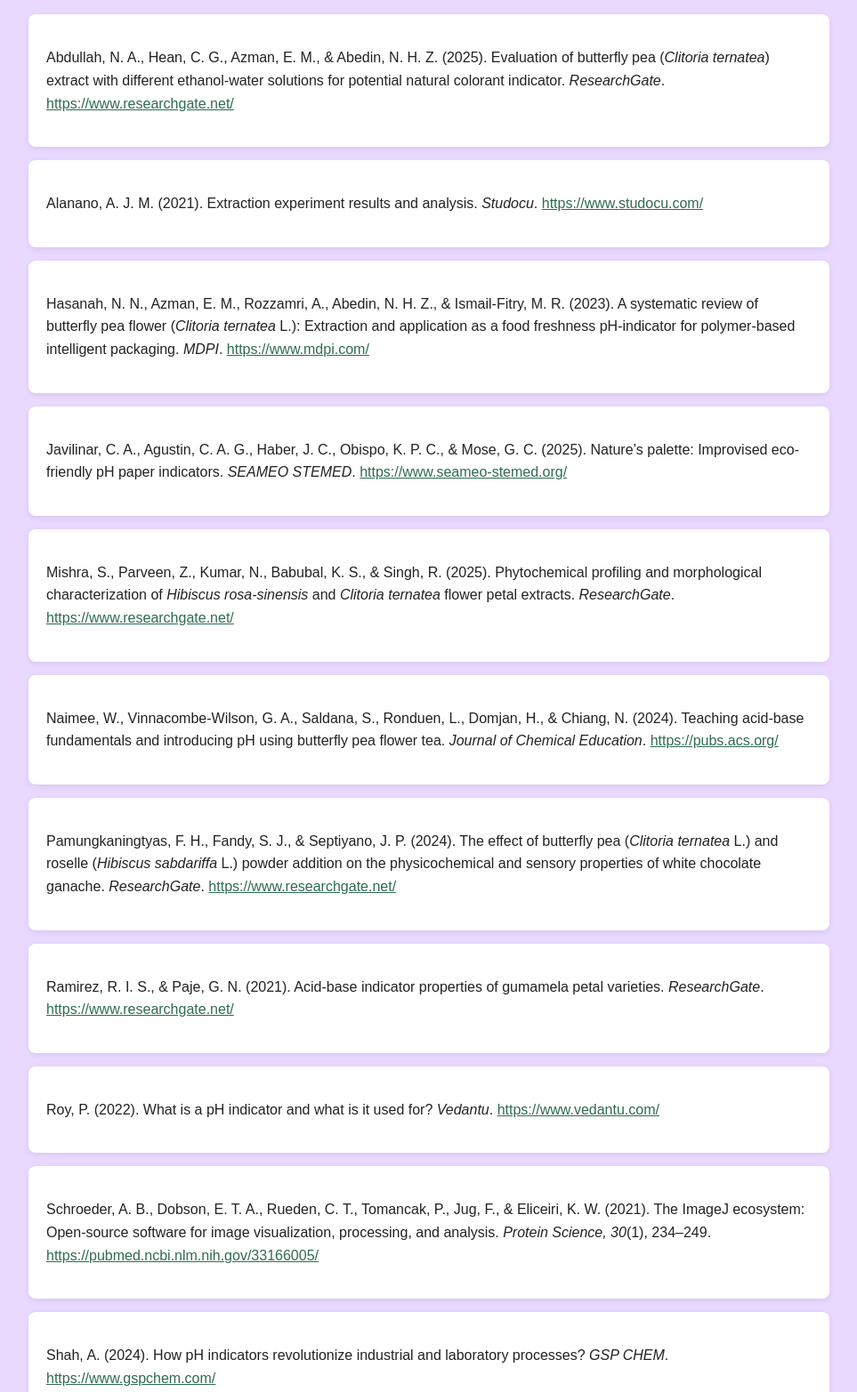
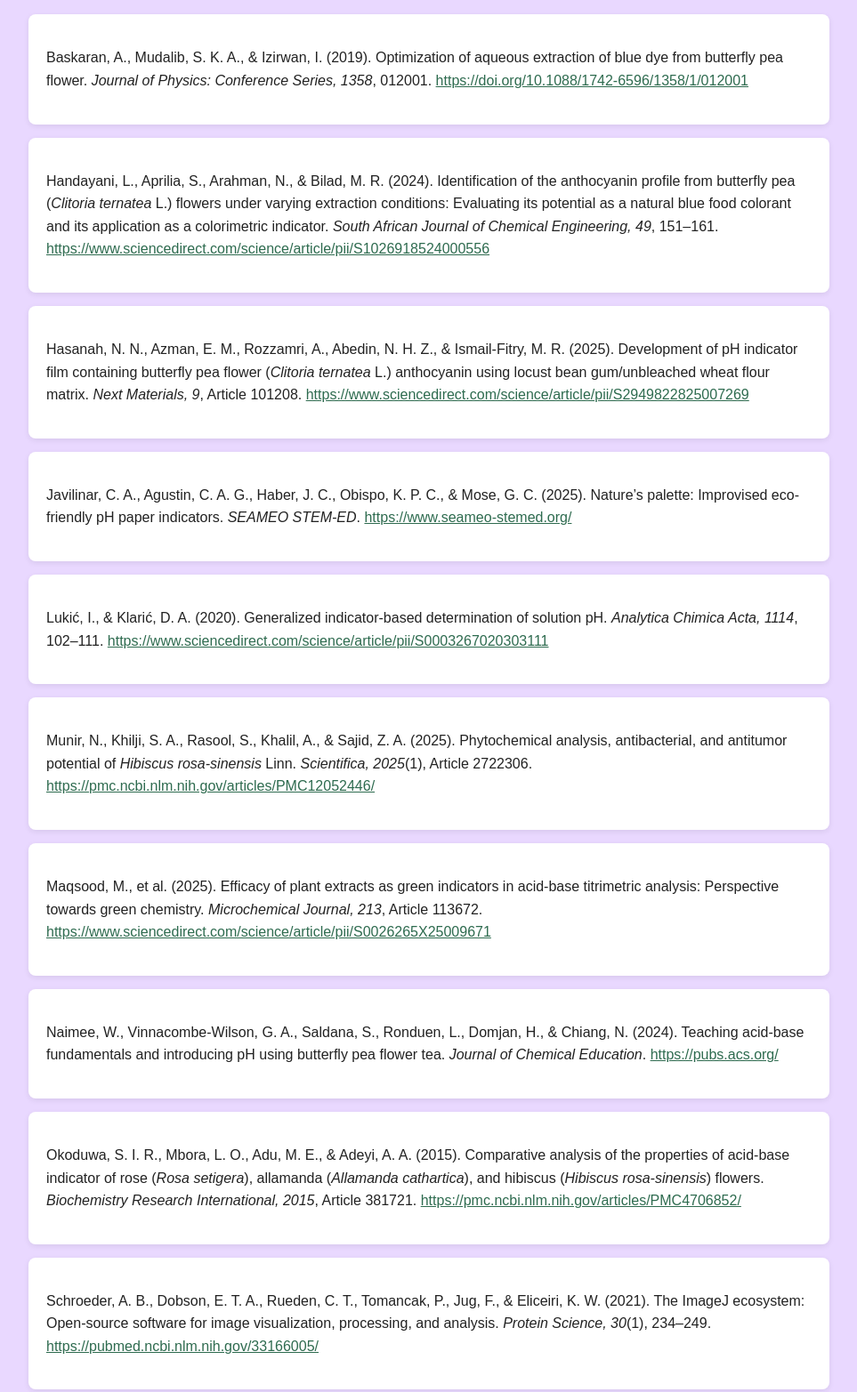
Before and after one commit to arellanoyurie38-hue/SIP-Citations, a plain HTML site: page index.html in a window 1280 px wide. Shown: the part 373-1938 px from the top of the page at 89% size, without its empty margins (158-1121 px from the left). Drawn offline with Linux system fonts and the light colour scheme.

Commit message:
Add files via upload

```diff
--- a/index.html
+++ b/index.html
@@ -24,147 +24,37 @@
             <h2>References</h2>
 
             <div class="citation">
-                <p>
-                    Abdullah, N. A., Hean, C. G., Azman, E. M., &amp; Abedin, N. H. Z. (2025).
-                    Evaluation of butterfly pea (<em>Clitoria ternatea</em>) extract with different
-                    ethanol-water solutions for potential natural colorant indicator.
-                    <em>ResearchGate</em>.
-                    <a href="https://www.researchgate.net/" target="_blank">
-                        https://www.researchgate.net/
-                    </a>
-                </p>
+                <p>Baskaran, A., Mudalib, S. K. A., & Izirwan, I. (2019). Optimization of aqueous extraction of blue dye from butterfly pea flower. <em>Journal of Physics: Conference Series, 1358</em>, 012001. <a href="https://doi.org/10.1088/1742-6596/1358/1/012001" target="_blank" rel="noopener noreferrer">https://doi.org/10.1088/1742-6596/1358/1/012001</a></p>
             </div>
-
             <div class="citation">
-                <p>
-                    Alanano, A. J. M. (2021).
-                    Extraction experiment results and analysis.
-                    <em>Studocu</em>.
-                    <a href="https://www.studocu.com/" target="_blank">
-                        https://www.studocu.com/
-                    </a>
-                </p>
+                <p>Handayani, L., Aprilia, S., Arahman, N., & Bilad, M. R. (2024). Identification of the anthocyanin profile from butterfly pea (<em>Clitoria ternatea</em> L.) flowers under varying extraction conditions: Evaluating its potential as a natural blue food colorant and its application as a colorimetric indicator. <em>South African Journal of Chemical Engineering, 49</em>, 151–161. <a href="https://www.sciencedirect.com/science/article/pii/S1026918524000556" target="_blank" rel="noopener noreferrer">https://www.sciencedirect.com/science/article/pii/S1026918524000556</a></p>
             </div>
-
             <div class="citation">
-                <p>
-                    Hasanah, N. N., Azman, E. M., Rozzamri, A., Abedin, N. H. Z., &amp;
-                    Ismail-Fitry, M. R. (2023). A systematic review of butterfly pea flower
-                    (<em>Clitoria ternatea</em> L.): Extraction and application as a food freshness
-                    pH-indicator for polymer-based intelligent packaging.
-                    <em>MDPI</em>.
-                    <a href="https://www.mdpi.com/" target="_blank">
-                        https://www.mdpi.com/
-                    </a>
-                </p>
+                <p>Hasanah, N. N., Azman, E. M., Rozzamri, A., Abedin, N. H. Z., & Ismail-Fitry, M. R. (2025). Development of pH indicator film containing butterfly pea flower (<em>Clitoria ternatea</em> L.) anthocyanin using locust bean gum/unbleached wheat flour matrix. <em>Next Materials, 9</em>, Article 101208. <a href="https://www.sciencedirect.com/science/article/pii/S2949822825007269" target="_blank" rel="noopener noreferrer">https://www.sciencedirect.com/science/article/pii/S2949822825007269</a></p>
             </div>
-
             <div class="citation">
-                <p>
-                    Javilinar, C. A., Agustin, C. A. G., Haber, J. C., Obispo, K. P. C., &amp;
-                    Mose, G. C. (2025). Nature’s palette: Improvised eco-friendly pH paper
-                    indicators.
-                    <em>SEAMEO STEMED</em>.
-                    <a href="https://www.seameo-stemed.org/" target="_blank">
-                        https://www.seameo-stemed.org/
-                    </a>
-                </p>
+                <p>Javilinar, C. A., Agustin, C. A. G., Haber, J. C., Obispo, K. P. C., & Mose, G. C. (2025). Nature’s palette: Improvised eco-friendly pH paper indicators. <em>SEAMEO STEM-ED</em>. <a href="https://www.seameo-stemed.org/" target="_blank" rel="noopener noreferrer">https://www.seameo-stemed.org/</a></p>
             </div>
-
             <div class="citation">
-                <p>
-                    Mishra, S., Parveen, Z., Kumar, N., Babubal, K. S., &amp; Singh, R. (2025).
-                    Phytochemical profiling and morphological characterization of
-                    <em>Hibiscus rosa-sinensis</em> and <em>Clitoria ternatea</em> flower petal
-                    extracts.
-                    <em>ResearchGate</em>.
-                    <a href="https://www.researchgate.net/" target="_blank">
-                        https://www.researchgate.net/
-                    </a>
-                </p>
+                <p>Lukić, I., & Klarić, D. A. (2020). Generalized indicator-based determination of solution pH. <em>Analytica Chimica Acta, 1114</em>, 102–111. <a href="https://www.sciencedirect.com/science/article/pii/S0003267020303111" target="_blank" rel="noopener noreferrer">https://www.sciencedirect.com/science/article/pii/S0003267020303111</a></p>
             </div>
-
             <div class="citation">
-                <p>
-                    Naimee, W., Vinnacombe-Wilson, G. A., Saldana, S., Ronduen, L., Domjan, H.,
-                    &amp; Chiang, N. (2024). Teaching acid-base fundamentals and introducing
-                    pH using butterfly pea flower tea.
-                    <em>Journal of Chemical Education</em>.
-                    <a href="https://pubs.acs.org/" target="_blank">
-                        https://pubs.acs.org/
-                    </a>
-                </p>
+                <p>Munir, N., Khilji, S. A., Rasool, S., Khalil, A., & Sajid, Z. A. (2025). Phytochemical analysis, antibacterial, and antitumor potential of <em>Hibiscus rosa-sinensis</em> Linn. <em>Scientifica, 2025</em>(1), Article 2722306. <a href="https://pmc.ncbi.nlm.nih.gov/articles/PMC12052446/" target="_blank" rel="noopener noreferrer">https://pmc.ncbi.nlm.nih.gov/articles/PMC12052446/</a></p>
             </div>
-
             <div class="citation">
-                <p>
-                    Pamungkaningtyas, F. H., Fandy, S. J., &amp; Septiyano, J. P. (2024).
-                    The effect of butterfly pea (<em>Clitoria ternatea</em> L.) and roselle
-                    (<em>Hibiscus sabdariffa</em> L.) powder addition on the physicochemical
-                    and sensory properties of white chocolate ganache.
-                    <em>ResearchGate</em>.
-                    <a href="https://www.researchgate.net/" target="_blank">
-                        https://www.researchgate.net/
-                    </a>
-                </p>
+                <p>Maqsood, M., et al. (2025). Efficacy of plant extracts as green indicators in acid-base titrimetric analysis: Perspective towards green chemistry. <em>Microchemical Journal, 213</em>, Article 113672. <a href="https://www.sciencedirect.com/science/article/pii/S0026265X25009671" target="_blank" rel="noopener noreferrer">https://www.sciencedirect.com/science/article/pii/S0026265X25009671</a></p>
             </div>
-
             <div class="citation">
-                <p>
-                    Ramirez, R. I. S., &amp; Paje, G. N. (2021).
-                    Acid-base indicator properties of gumamela petal varieties.
-                    <em>ResearchGate</em>.
-                    <a href="https://www.researchgate.net/" target="_blank">
-                        https://www.researchgate.net/
-                    </a>
-                </p>
+                <p>Naimee, W., Vinnacombe-Wilson, G. A., Saldana, S., Ronduen, L., Domjan, H., & Chiang, N. (2024). Teaching acid-base fundamentals and introducing pH using butterfly pea flower tea. <em>Journal of Chemical Education</em>. <a href="https://pubs.acs.org/" target="_blank" rel="noopener noreferrer">https://pubs.acs.org/</a></p>
             </div>
-
             <div class="citation">
-                <p>
-                    Roy, P. (2022). What is a pH indicator and what is it used for?
-                    <em>Vedantu</em>.
-                    <a href="https://www.vedantu.com/" target="_blank">
-                        https://www.vedantu.com/
-                    </a>
-                </p>
+                <p>Okoduwa, S. I. R., Mbora, L. O., Adu, M. E., & Adeyi, A. A. (2015). Comparative analysis of the properties of acid-base indicator of rose (<em>Rosa setigera</em>), allamanda (<em>Allamanda cathartica</em>), and hibiscus (<em>Hibiscus rosa-sinensis</em>) flowers. <em>Biochemistry Research International, 2015</em>, Article 381721. <a href="https://pmc.ncbi.nlm.nih.gov/articles/PMC4706852/" target="_blank" rel="noopener noreferrer">https://pmc.ncbi.nlm.nih.gov/articles/PMC4706852/</a></p>
             </div>
-
             <div class="citation">
-                <p>
-                    Schroeder, A. B., Dobson, E. T. A., Rueden, C. T., Tomancak, P., Jug, F.,
-                    &amp; Eliceiri, K. W. (2021). The ImageJ ecosystem: Open-source software
-                    for image visualization, processing, and analysis.
-                    <em>Protein Science, 30</em>(1), 234–249.
-                    <a href="https://pubmed.ncbi.nlm.nih.gov/33166005/" target="_blank">
-                        https://pubmed.ncbi.nlm.nih.gov/33166005/
-                    </a>
-                </p>
+                <p>Schroeder, A. B., Dobson, E. T. A., Rueden, C. T., Tomancak, P., Jug, F., & Eliceiri, K. W. (2021). The ImageJ ecosystem: Open-source software for image visualization, processing, and analysis. <em>Protein Science, 30</em>(1), 234–249. <a href="https://pubmed.ncbi.nlm.nih.gov/33166005/" target="_blank" rel="noopener noreferrer">https://pubmed.ncbi.nlm.nih.gov/33166005/</a></p>
             </div>
-
             <div class="citation">
-                <p>
-                    Shah, A. (2024). How pH indicators revolutionize industrial and laboratory
-                    processes?
-                    <em>GSP CHEM</em>.
-                    <a href="https://www.gspchem.com/" target="_blank">
-                        https://www.gspchem.com/
-                    </a>
-                </p>
-            </div>
-
-            <div class="citation">
-                <p>
-                    Tejano, C. M. N. F., &amp; Arzaga-Malagday, J. (2025).
-                    Plant-based lake pigments extract of gumamela
-                    (<em>Hibiscus rosa-sinensis</em>) and butterfly pea
-                    (<em>Clitoria ternatea</em>) as natural paint: Pigment analysis using
-                    phytochemicals.
-                    <em>Discovery</em>.
-                    <a href="https://discovery.researcher.life/" target="_blank">
-                        https://discovery.researcher.life/
-                    </a>
-                </p>
+                <p>Vidana Gamage, G. C., Lim, Y. Y., & Choo, W. S. (2021). Anthocyanins from <em>Clitoria ternatea</em> flower: Biosynthesis, extraction, stability, antioxidant activity, and applications. <em>Frontiers in Plant Science, 12</em>, Article 792303. <a href="https://pmc.ncbi.nlm.nih.gov/articles/PMC8718764/" target="_blank" rel="noopener noreferrer">https://pmc.ncbi.nlm.nih.gov/articles/PMC8718764/</a></p>
             </div>
 
         </section>
```
